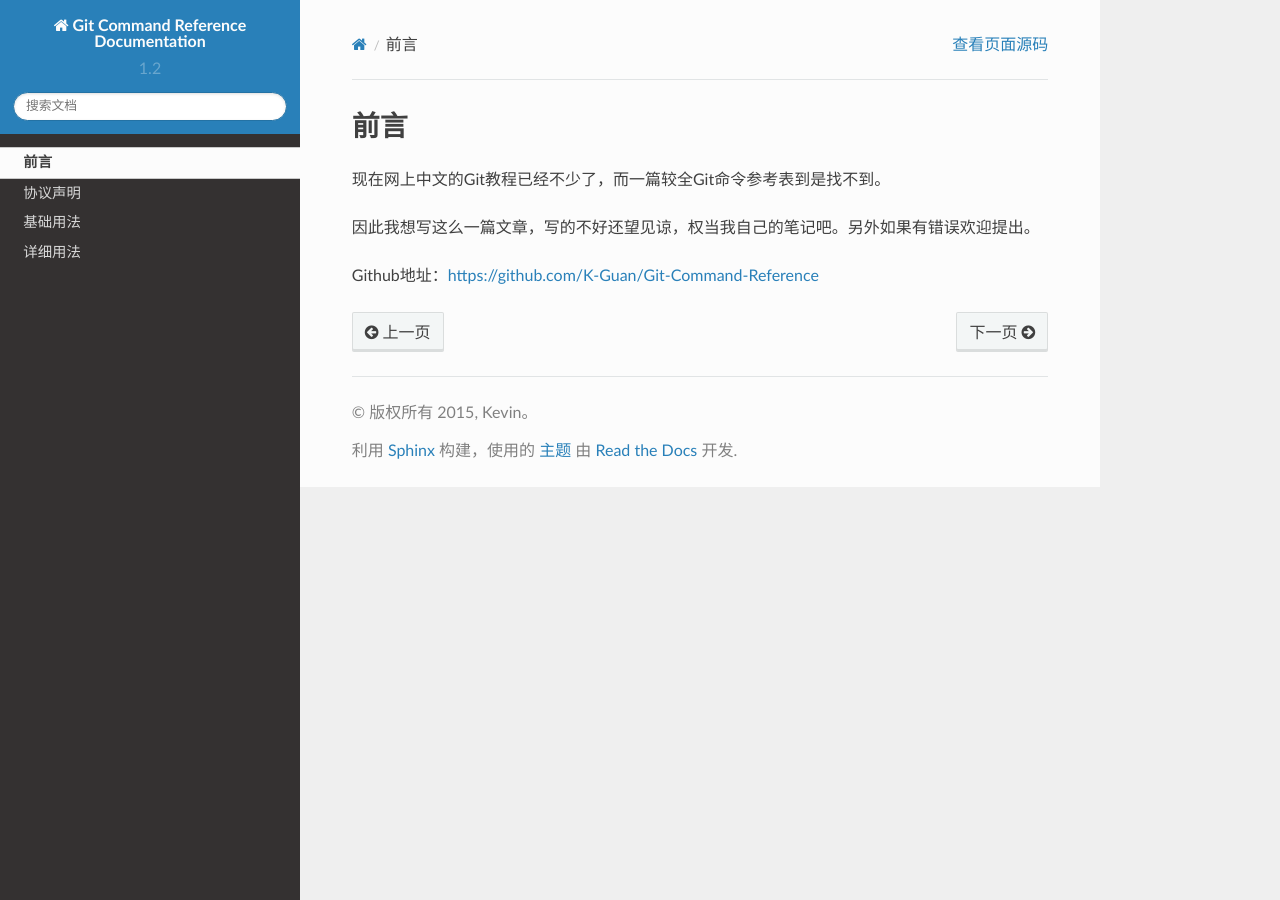
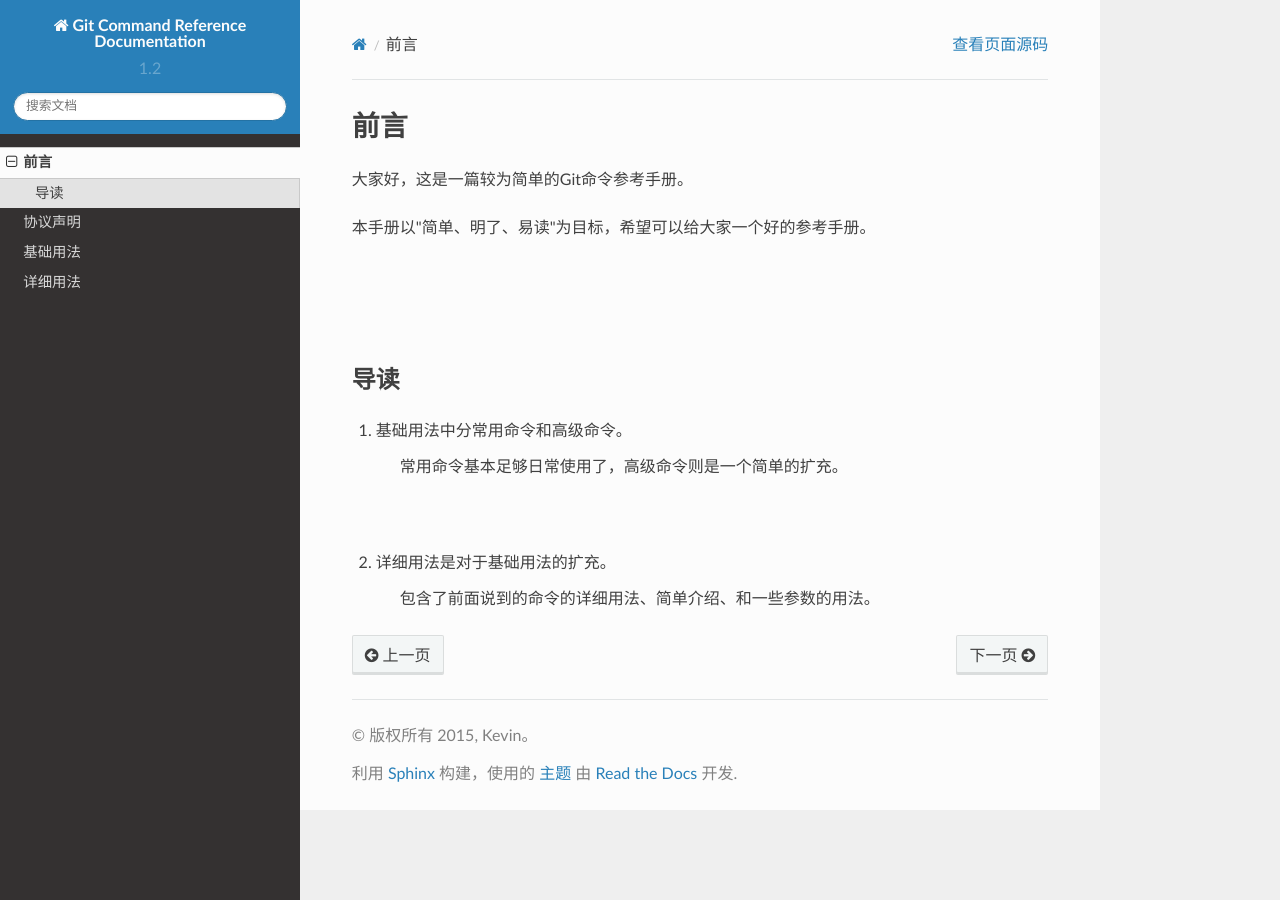
Before and after one commit to K-Guan/Git-Command-Reference, a Sphinx documentation site: the page built from source/preface.rst, in a window 1280 px wide. Built offline with Sphinx 7.4.7 and the Read the Docs theme 2.0.0, drawn with Linux system fonts in a browser that asks for light colours.

Commit message:
Edit: 'the preface'

```diff
--- a/source/preface.rst
+++ b/source/preface.rst
@@ -1,12 +1,24 @@
-=====
+====
 前言
-=====
+====
 
+大家好，这是一篇较为简单的Git命令参考手册。
 
-现在网上中文的Git教程已经不少了，而一篇较全Git命令参考表到是找不到。
+本手册以"简单、明了、易读"为目标，希望可以给大家一个好的参考手册。
 
-因此我想写这么一篇文章，写的不好还望见谅，权当我自己的笔记吧。另外如果有错误欢迎提出。
+|
 
-..
+|
 
-Github地址：https://github.com/K-Guan/Git-Command-Reference
+----
+导读
+----
+1. 基础用法中分常用命令和高级命令。
+
+    常用命令基本足够日常使用了，高级命令则是一个简单的扩充。
+
+|
+
+2. 详细用法是对于基础用法的扩充。
+
+    包含了前面说到的命令的详细用法、简单介绍、和一些参数的用法。
```
